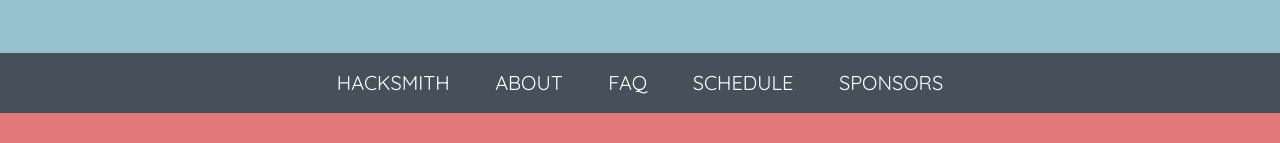
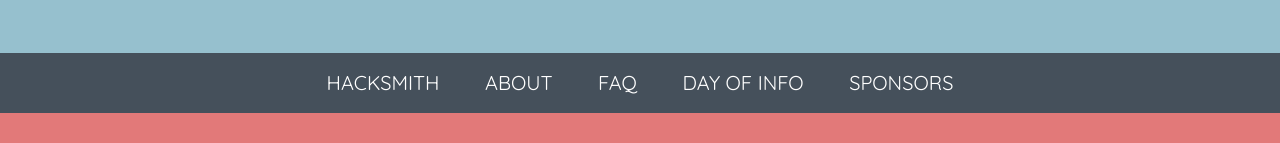
Before and after one commit to SmithiesInCS/smithiesincs.github.io, a plain HTML site: page index.html in a window 1280 px wide. Shown: the part 747-890 px from the top of the page. Drawn offline with nearby package versions, Linux system fonts and the light colour scheme; a web font is replaced by a local one.

Commit message:
added Day Of link

```diff
--- a/index.html
+++ b/index.html
@@ -54,7 +54,7 @@
       <li><a href="#mainpage">HackSmith</a></li>
       <li><a href="#about">About</a></li>
       <li><a href="#FAQ">FAQ</a></li>
-      <li><a href="http://bit.ly/hacksmithsched" target="_blank">SCHEDULE</a></li>
+      <li><a href="http://bit.ly/HackSmithInfo" target="_blank">Day Of Info</a></li>
       <li><a href="#sponsors">Sponsors</a></li>
     </ul>
   </div>
```
